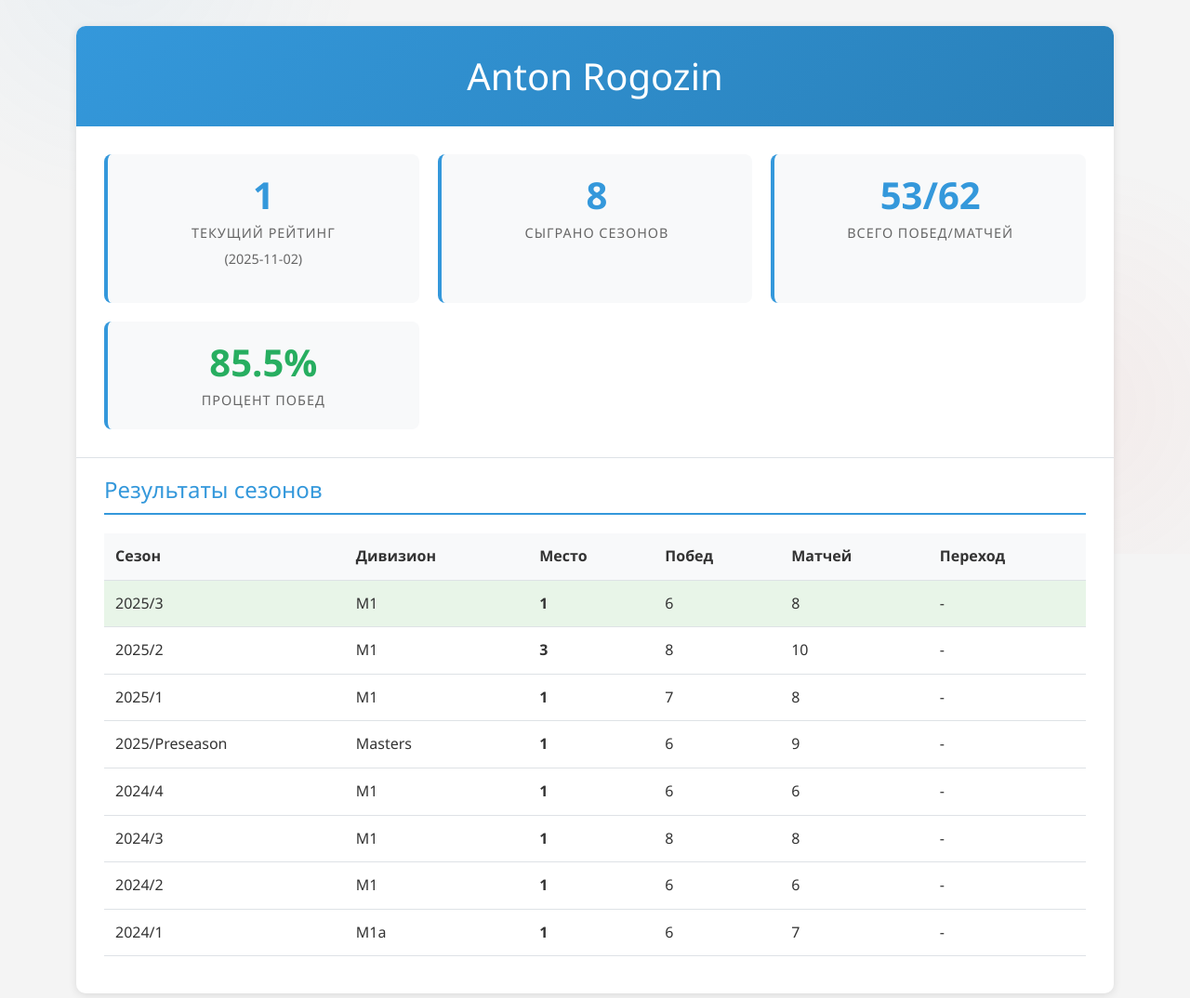
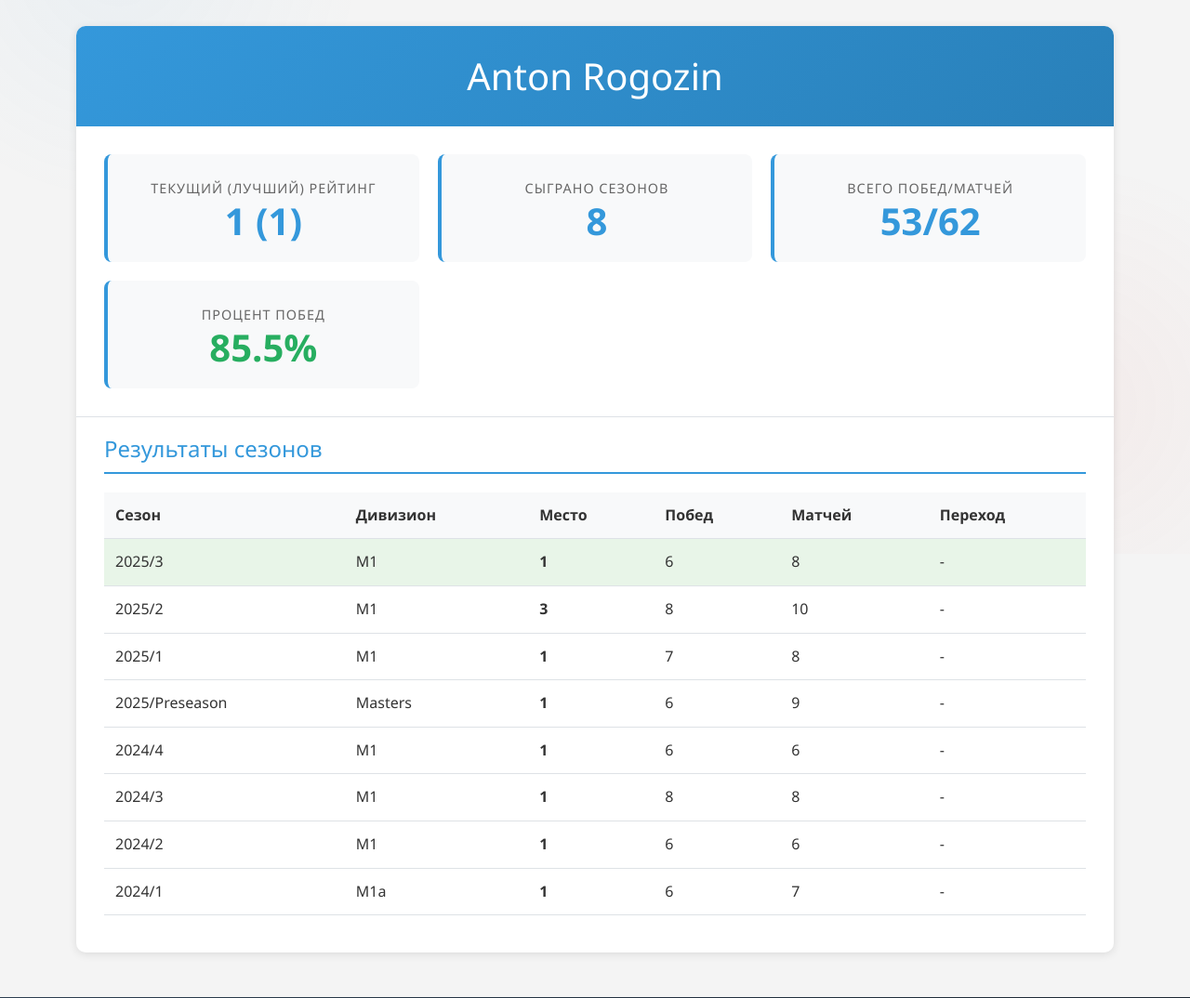
Before and after one commit to gozik/masters-league, a Flask app: page /player/1 in a window 1280 px wide. Shown: the part 204-1278 px from the top of the page at 93% size. Run offline with Flask 3, Linux system fonts and the light colour scheme; some libraries are stand-ins or nearby versions.

Commit message:
Current season is now configurable variable. Add career high to players profile

```diff
--- a/app.py
+++ b/app.py
@@ -303,10 +303,12 @@ def show_season_application():
 
 @app.route('/regulations')
 def show_regulations():
+    current_year = current_app.config.get('ACTIVE_SEASON_YEAR')
+    current_name = current_app.config.get('ACTIVE_SEASON_NAME')
+
     seasons = Season.query.filter(Season.is_completed == True).order_by(Season.id.desc()).all()
 
-    # to change
-    current_season = Season.query.filter_by(year=2025, name='4').order_by(Season.id.desc()).first()
+    current_season = Season.query.filter_by(year=current_year, name=current_name).order_by(Season.id.desc()).first()
 
     return render_template('regulations.html', seasons=seasons, current_season=current_season)
 
@@ -318,9 +320,11 @@ def faq():
 
 @app.route('/schedule')
 def show_schedule():
-    seasons = Season.query.filter_by(year=2025).order_by('date_start').all()
+    current_year = current_app.config.get('ACTIVE_SEASON_YEAR')
 
-    return render_template('schedule.html', seasons=seasons, current_year=2025)
+    seasons = Season.query.filter_by(year=current_year).order_by('date_start').all()
+
+    return render_template('schedule.html', seasons=seasons, current_year=current_year)
 
 
 @app.route('/player/<int:player_id>')
@@ -368,16 +372,22 @@ def get_results(player_id):
 def calculate_total_stats(player_id):
     """Calculate total wins, games, and other statistics"""
     results = Result.query.filter_by(player_id=player_id).all()
+    rankings = Ranking.query.filter_by(player_id=player_id).all()
 
     total_wins = sum(result.win_count for result in results)
     total_matches = sum(result.match_count for result in results)
     total_seasons = len(set(result.division_ref.season_id for result in results if result.division_ref))
+    if rankings:
+        career_high = min(ranking.position for ranking in rankings)
+    else:
+        career_high = None
 
     return {
         'total_wins': total_wins,
         'total_matches': total_matches,
         'win_percentage': (total_wins / total_matches * 100) if total_matches > 0 else 0,
-        'total_seasons': total_seasons
+        'total_seasons': total_seasons,
+        'career_high': career_high
     }
 
 
--- a/config.py
+++ b/config.py
@@ -22,3 +22,6 @@ class Config:
     # control file-based behavior (optional)
     APPLICATION_CSV = os.getenv("APPLICATION_CSV", "data/application_list_season254.csv")
     ACTUAL_RESULTS_JSON = os.getenv("ACTUAL_RESULTS_JSON", "data/actual_results.json")
+
+    ACTIVE_SEASON_YEAR = 2025
+    ACTIVE_SEASON_NAME = '4'
--- a/templates/player_profile.html
+++ b/templates/player_profile.html
@@ -194,28 +194,29 @@
         <!-- Statistics Grid -->
         <div class="stats-grid">
             <div class="stat-card">
-                <h2 class="stat-number">{{ current_ranking.position if current_ranking else 'N/A' }}</h2>
-                <p class="stat-label">Текущий рейтинг</p>
-                {% if current_ranking %}
-                <p style="margin-top: 5px; font-size: 0.9em; color: #666;">
-                    ({{ current_ranking.actual_date }})
-                </p>
-                {% endif %}
+                <p class="stat-label">Текущий (лучший) рейтинг</p>
+                <h2 class="stat-number">{{ current_ranking.position if current_ranking else 'N/A' }} ({{ total_stats.career_high }})</h2>
+
+
+
             </div>
 
             <div class="stat-card">
+                <p class="stat-label">Сыграно сезонов</p>
                 <h2 class="stat-number">{{ total_stats.total_seasons }}</h2>
-                <p class="stat-label">Сыграно сезонов</p>
+
             </div>
 
             <div class="stat-card">
+                <p class="stat-label">Всего Побед/Матчей</p>
                 <h2 class="stat-number">{{ total_stats.total_wins }}/{{ total_stats.total_matches }}</h2>
-                <p class="stat-label">Всего Побед/Матчей</p>
+
             </div>
 
             <div class="stat-card">
+                <p class="stat-label">Процент побед</p>
                 <h2 class="stat-number win-percentage">{{ total_stats.win_percentage|round(1) }}%</h2>
-                <p class="stat-label">Процент побед</p>
+
             </div>
         </div>
 
```
